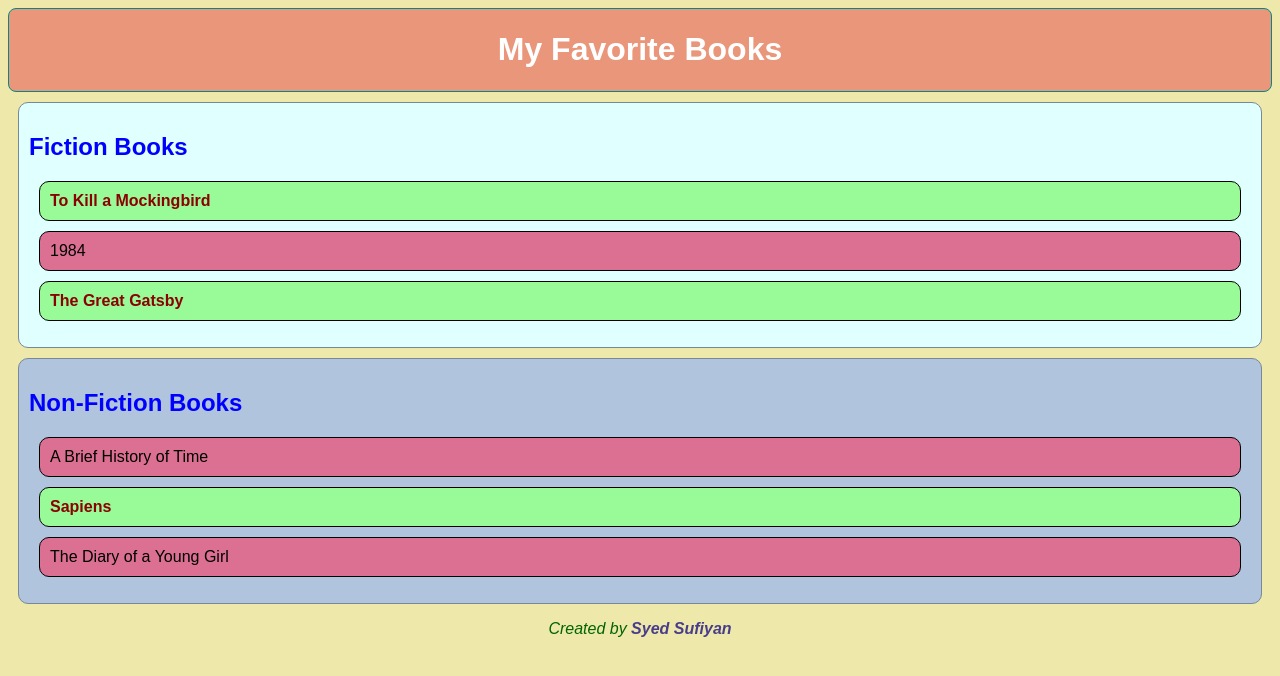
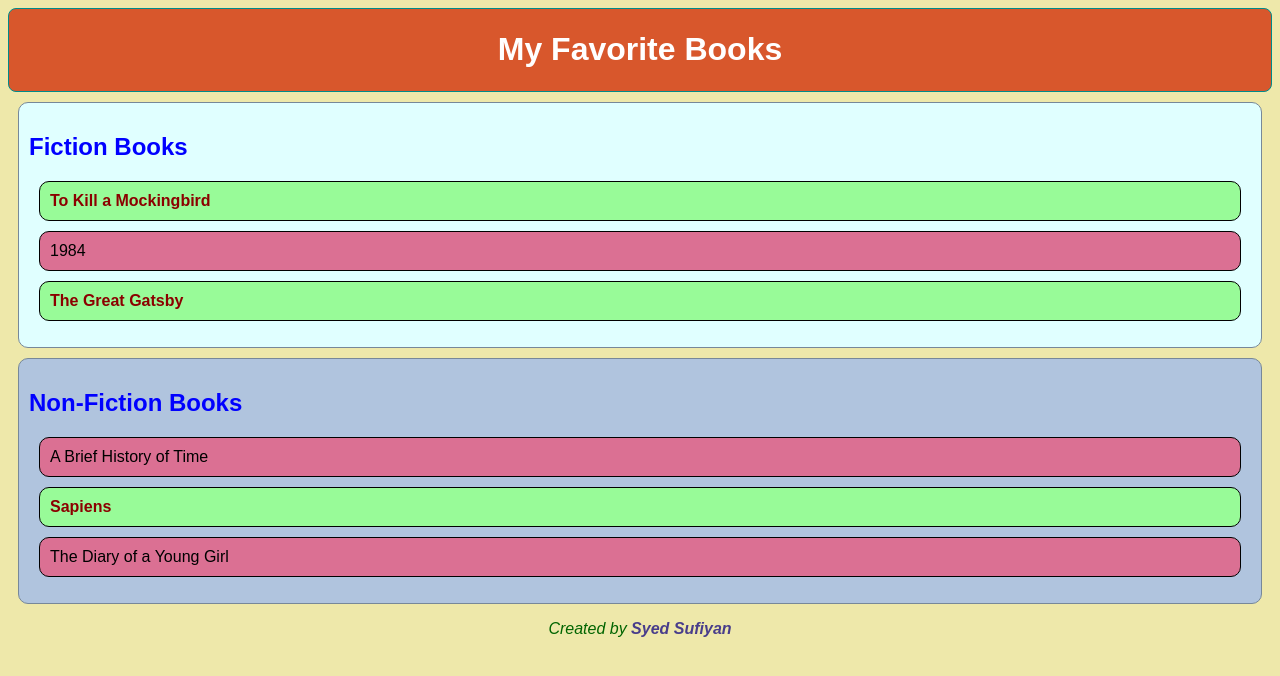
Before and after one commit to syedsufiyan888/css-assign1-access, a plain HTML site: page index.html in a window 1280 px wide. Drawn offline with Linux system fonts and the light colour scheme.

Commit message:
updated css

```diff
--- a/styles.css
+++ b/styles.css
@@ -3,7 +3,7 @@ body{
     background-color: palegoldenrod;
 }
 header{
-    background-color: darksalmon;
+    background-color: rgb(216, 87, 44);
     text-align: center;
     color: white;
     border-radius: 8px;
```
